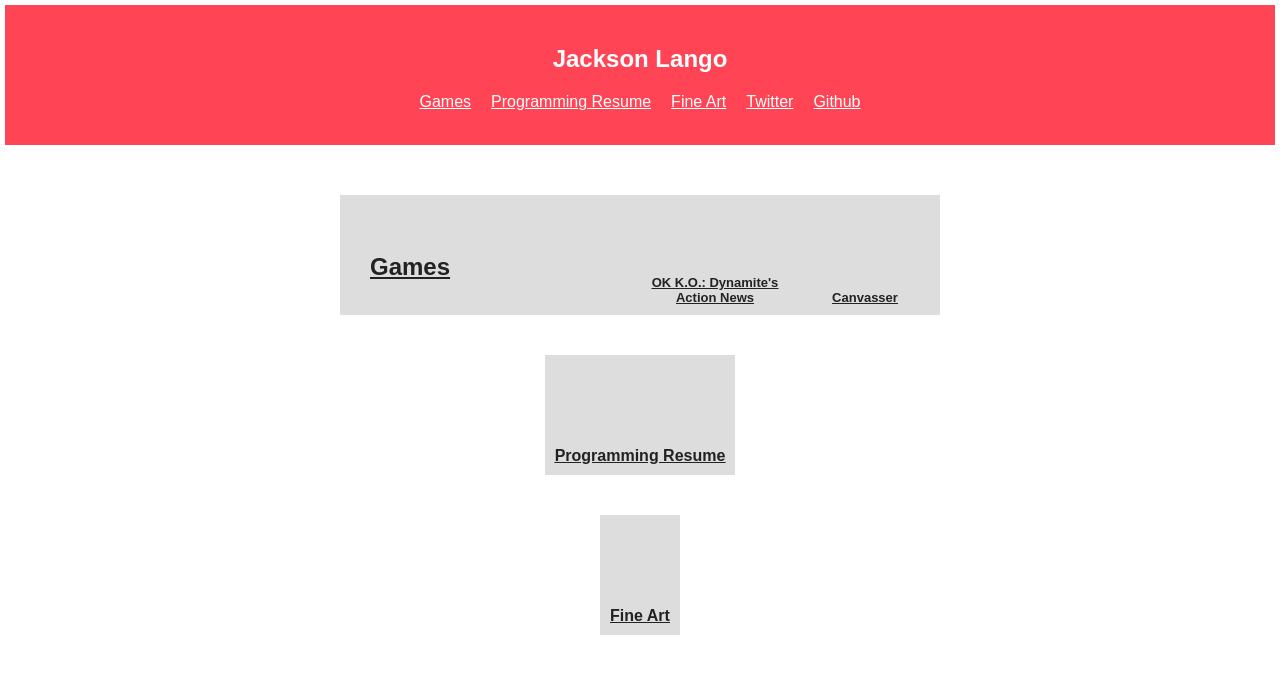
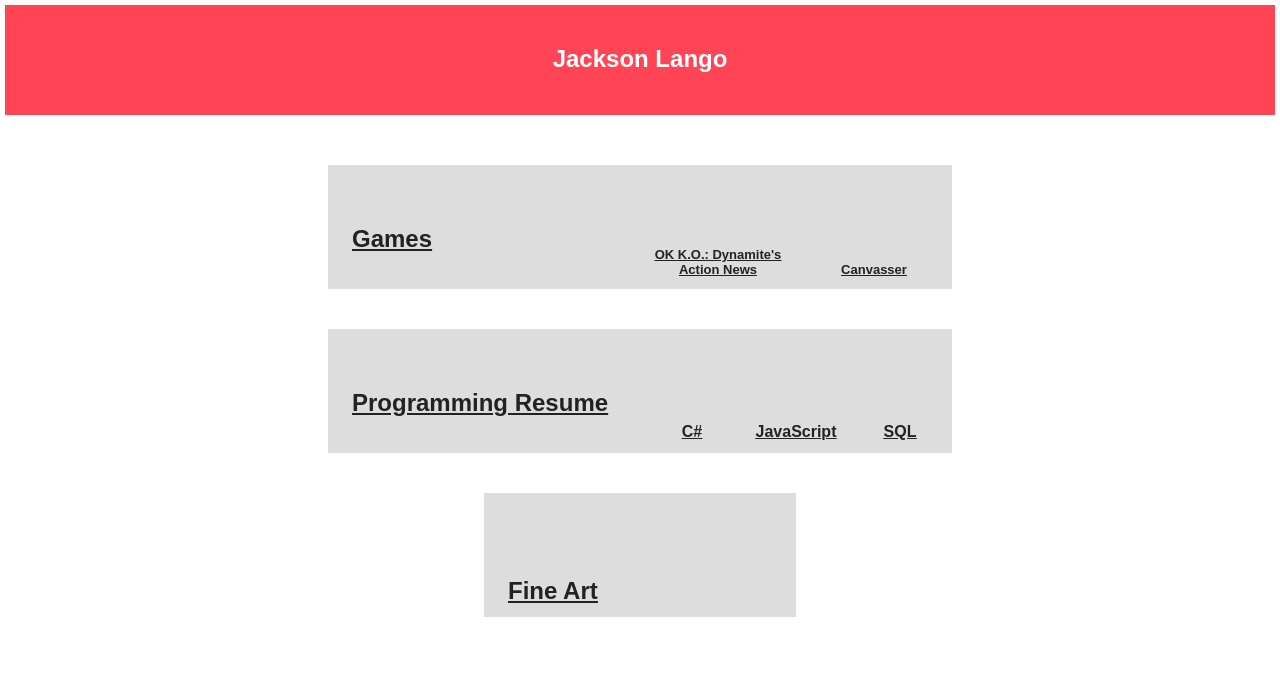
Before and after one commit to no1hitjam/portfolio3, a React (Create React App) app: page / in a window 1280 px wide. Shown: the top 674 px of the page. Built offline with nearby package versions, Linux system fonts and the light colour scheme.

Commit message:
simple header for home page, programming buttons

```diff
--- a/src/App.css
+++ b/src/App.css
@@ -9,6 +9,10 @@
   margin: 5px;
   margin-bottom: 50px;
   color: white;
+}
+
+.App-header-simple {
+  height: 70px;
 }
 
 .App-header a {
@@ -32,7 +36,8 @@
 
   background-color: #ddd;
   height: 100px;
-  padding: 10px;
+  padding: 12px;
+
   vertical-align: bottom;
 
   display: table-cell;
@@ -46,18 +51,24 @@
   background-color: #eee;
 }
 
-.Home-game {
-  font-size: small;
-  width: 130px;
-}
-
 .Home-entry-main {
   font-size: x-large;
   text-align: left;
-  padding-left: 30px;
+  padding-left: 24px;
+  padding-right: 24px;
   margin-bottom: 10px;
+  width: 264px;
 }
 
-#Home-entry-games {
-  width: 260px;
+.Home-game {
+  font-size: small;
+  width: 132px;
+  padding-left: 12px;
+  padding-right: 12px;
 }
+
+.Home-language {
+  width: 88px;
+  padding-left: 8px;
+  padding-right: 8px;
+}
--- a/src/App.js
+++ b/src/App.js
@@ -1,12 +1,12 @@
 import React, { Component } from 'react';
 import './App.css';
-import { Header } from './Header.js';
+import { SimpleHeader } from './Header.js';
 
 class App extends Component {
   render() {
     return (
       <div className="App">
-        <Header />
+        <SimpleHeader />
         <div>
           <div className="Home-row">
             <a href="./games">
@@ -27,16 +27,34 @@ class App extends Component {
               </span>
             </a>
           </div>
+
           <div className="Home-row">
             <a href="./programming">
-              <span className="Home-entry">
-                Programming Resume
+              <span className="Home-entry Home-entry-main">
+                <p id="Home-entry-resume">
+                  Programming Resume
+                </p>
+              </span>
+            </a>
+            <a href="./programming">
+              <span className="Home-entry Home-language">
+                C#
+              </span>
+            </a>
+            <a href="./programming">
+              <span className="Home-entry Home-language">
+                JavaScript
+              </span>
+            </a>
+            <a href="./programming">
+              <span className="Home-entry Home-language">
+                SQL
               </span>
             </a>
           </div>
           <div className="Home-row">
             <a href="#">
-              <span className="Home-entry">
+              <span className="Home-entry Home-entry-main">
                 Fine Art
               </span>
             </a>
--- a/src/Header.js
+++ b/src/Header.js
@@ -14,3 +14,11 @@ export function Header(props) {
     </div>
   )
 }
+
+export function SimpleHeader(props) {
+  return (
+    <div className="App-header App-header-simple">
+      <h2>Jackson Lango</h2>
+    </div>
+  )
+}
```
